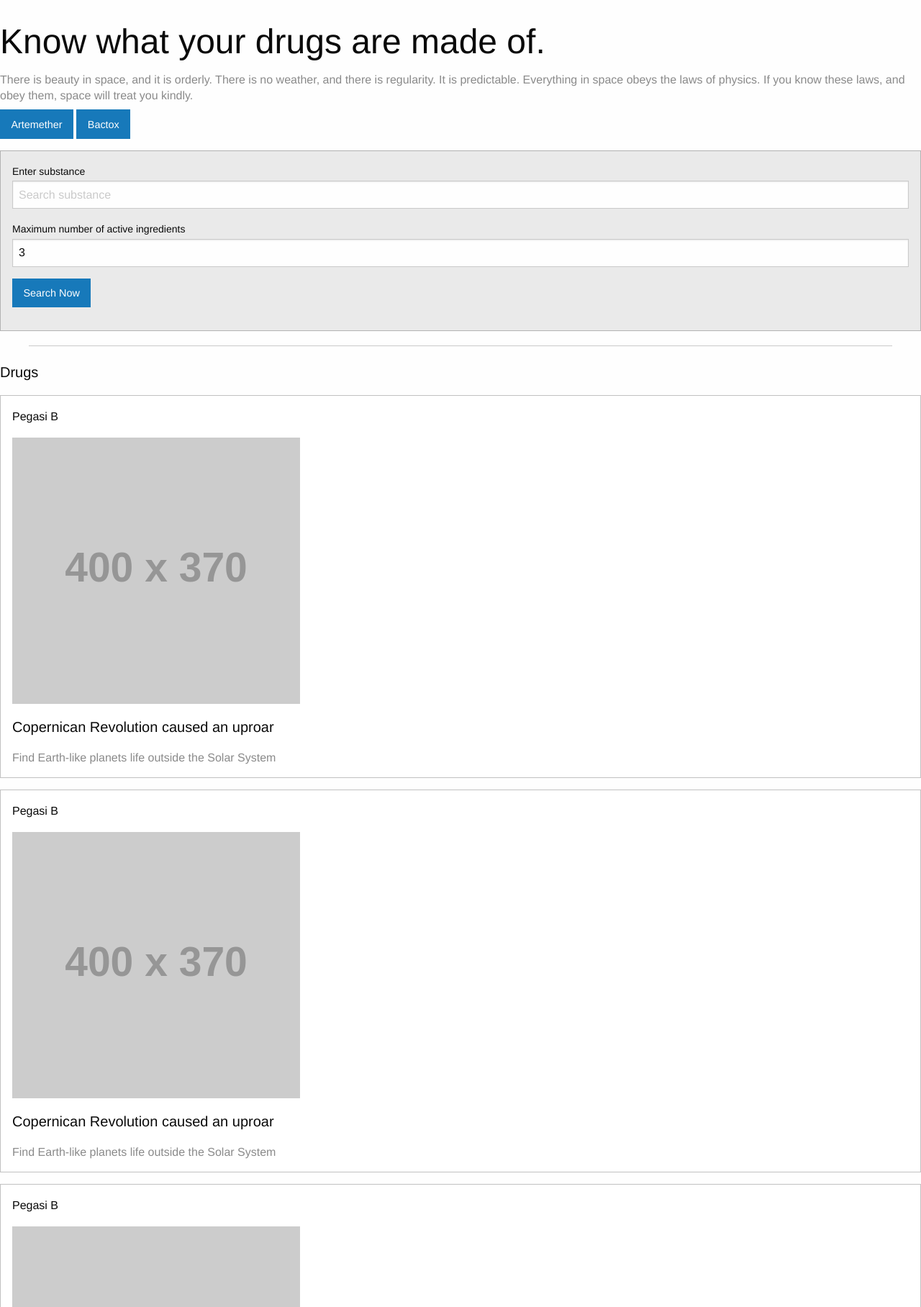
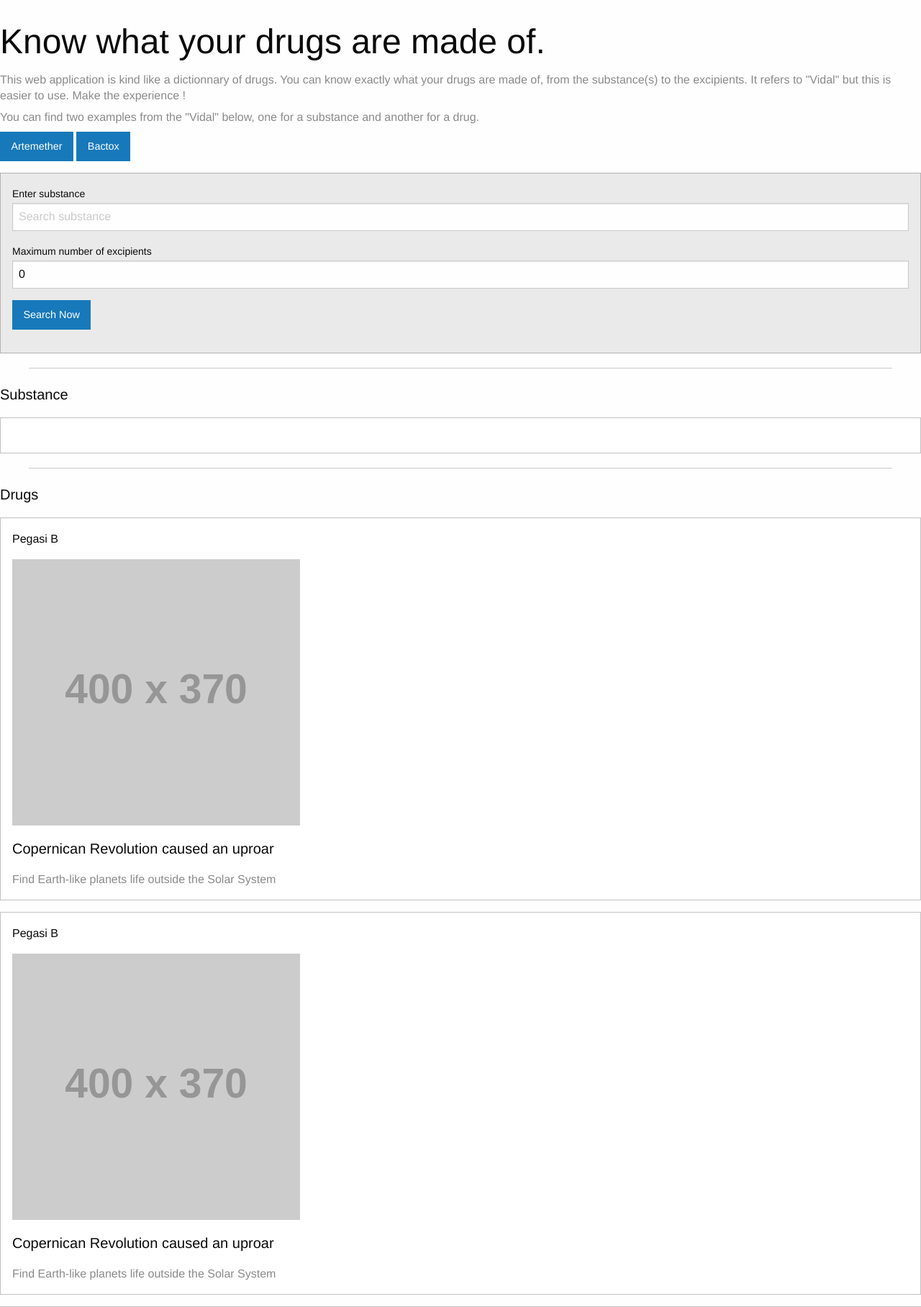
Before and after one commit to EliasBouillanne/Data_Engineering, a Flask app: template Flask/Vidalapp/templates/real-estate.html in a window 1280 px wide. Shown: the part 70-1886 px from the top of the page at 72% size. Run offline with Flask 2, Linux system fonts and the light colour scheme; the template is opened without the code that fills it, so the values that code supplies are empty; grey boxes labelled with a size stand in for pictures from a placeholder-image service; some libraries are stand-ins or nearby versions.

Commit message:
real-estate.html almost ready to use

```diff
--- a/Flask/Vidalapp/templates/real-estate.html
+++ b/Flask/Vidalapp/templates/real-estate.html
@@ -22,7 +22,11 @@
         <div class="row">
             <div class="medium-7 large-6 columns">
                 <h1>Know what your drugs are made of.</h1>
-                <p class="subheader">There is beauty in space, and it is orderly. There is no weather, and there is regularity. It is predictable. Everything in space obeys the laws of physics. If you know these laws, and obey them, space will treat you kindly.</p>
+                <p class="subheader">This web application is kind like a dictionnary of drugs. You can know exactly what your drugs are made of, from the substance(s) to the excipients.
+                    It refers to "Vidal" but this is easier to use. Make the experience !
+                </p>
+                <p class="subheader">You can find two examples from the "Vidal" below, one for a substance and another for a drug.
+                </p>
                 <a href="https://www.vidal.fr/substances/19314/artemether/" target="_blank">
                     <button class="button">Artemether</button>
                 </a>
@@ -40,8 +44,8 @@
                                 </label>
                             </div>
                             <div class="small-12 columns">
-                                <label>Maximum number of active ingredients
-                                    <input type="number" min="0" max="15" value="3" placeholder="Number required">
+                                <label>Maximum number of excipients
+                                    <input type="number" min="0" max="50" value="0" placeholder="Number required">
                                 </label>
                                 <button type="submit" class="button">Search Now</button>
                             </div>
@@ -49,6 +53,23 @@
                     </div>
                 </div>
             </div>
+
+            <div class="row column">
+                <hr>
+            </div>
+
+            <div class="row column">
+                <p class="lead">Substance</p>
+            </div>
+            <div class="row small-up-1 medium-up-2 large-up-3">
+                <div class="column">
+                    <div class="callout">
+                        <p class="lead">{{ substance_items.nom_substance }}</p
+                        <p class="subheader">{{substance_items.fiche}}</p>
+                    </div>
+                </div>
+            </div>
+
             <div class="row column">
                 <hr>
             </div>
@@ -116,14 +137,11 @@
             </div>
 
 
-            <div class="row column">
-                <a class="button hollow expanded">Load More</a>
-            </div>
             <footer>
                 <div class="row expanded callout secondary">
 
                     <div class="small-6 large-3 columns">
-                        <p class="lead">Thanks for support</p>
+                        <p class="lead">Thanks for supporting.</p>
                     </div>
                 </div>
 
```
